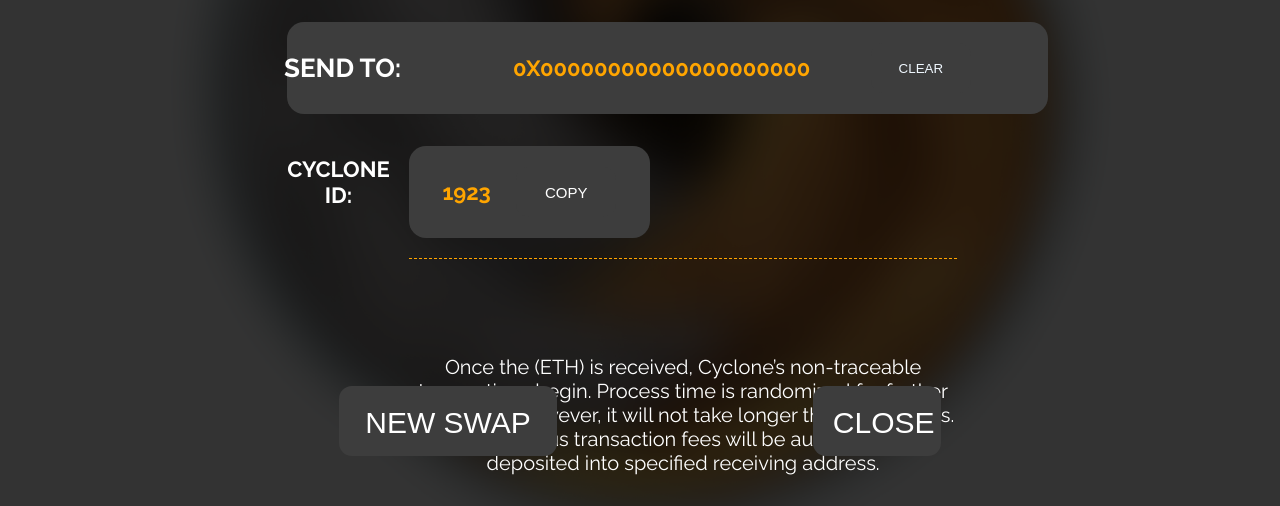
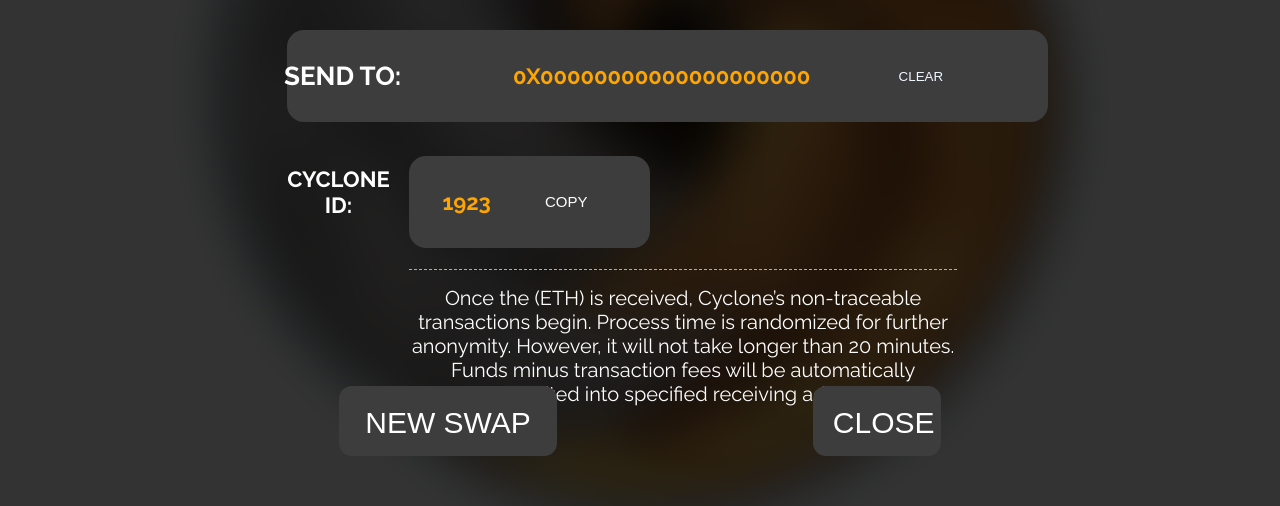
Before and after one commit to s13p/matata, a plain HTML site: page 2.html in a window 1280 px wide. Shown: the part 294-800 px from the top of the page. Drawn offline with Linux system fonts and the light colour scheme.

Commit message:
Update 2.html

```diff
--- a/2.html
+++ b/2.html
@@ -298,7 +298,7 @@
 
         <div class="div12"> <H3 style="font-size: 22px;text-align: center;" >CYCLONE ID:</H3></div>
         <div class="div13 matwana1 "> <h1 style="font-size: 22px; color: orange; " >1923</h1> <button class="left-btn" ><P>COPY</P></button> </div>
-        <div class="div14"> <P style="text-align: center;;margin-right: -4vw; font-size:  20px !important; padding-top: 6rem; border-top: orange 1px dashed;" >Once the (ETH) is received, Cyclone’s non-traceable transactions begin. Process time is randomized for further anonymity. However, it will not take longer than 20 minutes. Funds minus transaction fees will be automatically deposited into specified receiving address.</P></div>
+        <div class="div14"> <P style="text-align: center;;margin-right: -4vw; font-size:  20px !important; padding-top: 1rem; border-top: orange 1px dashed;" >Once the (ETH) is received, Cyclone’s non-traceable transactions begin. Process time is randomized for further anonymity. However, it will not take longer than 20 minutes. Funds minus transaction fees will be automatically deposited into specified receiving address.</P></div>
 
         </div>
         <div
```
